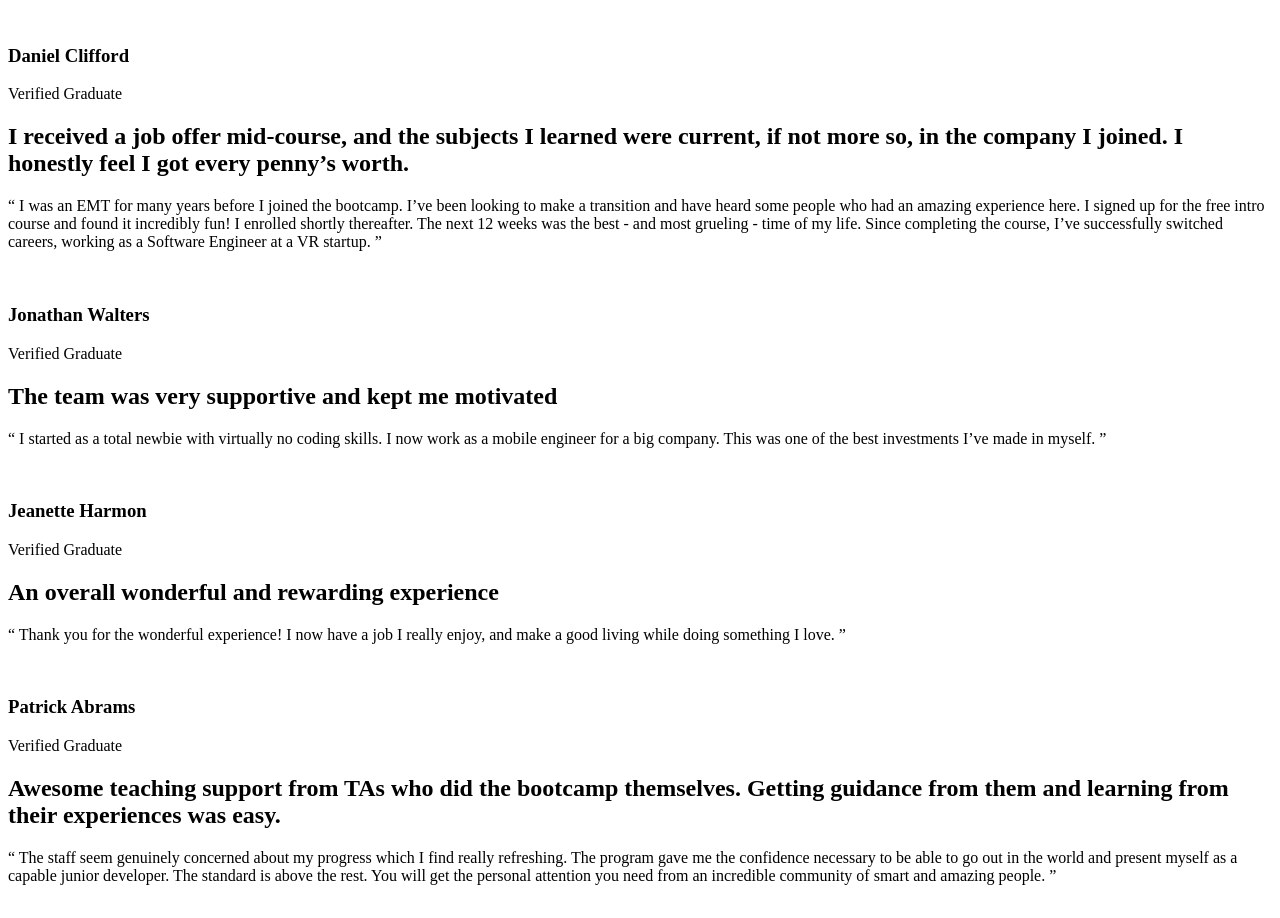
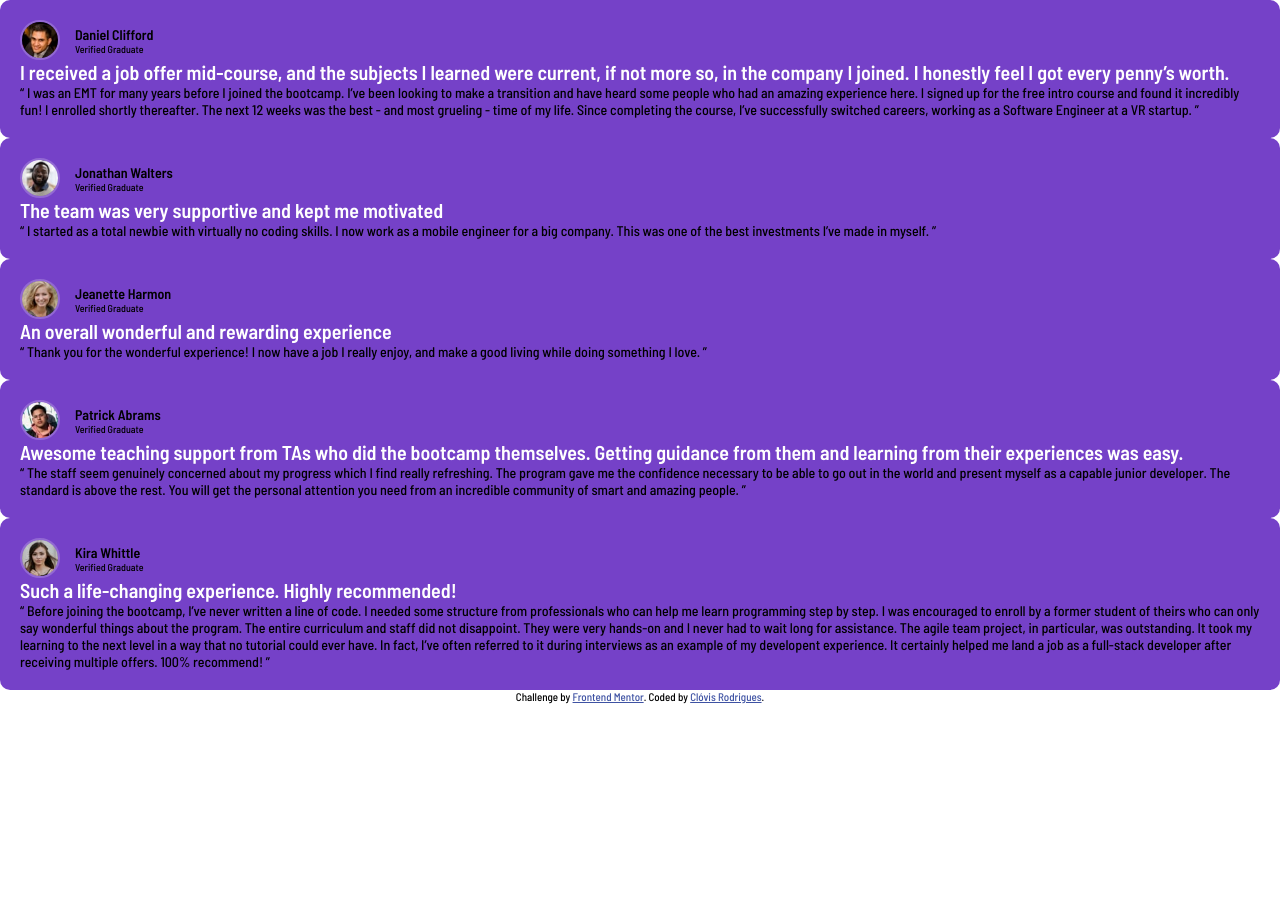
Before and after one commit to cloviswrodrigues/testimonials_grid_section, a website: page frontend/index.html in a window 1280 px wide. Shown: the top 918 px of the page. After the commit the page ends 800 px from the top, so only its background shows below. Drawn offline with Linux system fonts and the light colour scheme.

Commit message:
created style grid-item

```diff
--- a/frontend/index.html
+++ b/frontend/index.html
@@ -24,7 +24,7 @@
   <div class="grid">
     <div class="grid__item">
       <div class="profile">
-        <img src="" alt="" class="profile__img">
+        <img src="./images/image-daniel.jpg" alt="" class="profile__img">
         <div class="profile__info">
           <h3 class="profile__name">Daniel Clifford</h3>
           <span>Verified Graduate</span>
@@ -44,7 +44,7 @@
     </div>
     <div class="grid__item">
       <div class="profile">
-        <img src="" alt="" class="profile__img">
+        <img src="./images/image-jonathan.jpg" alt="" class="profile__img">
         <div class="profile__info">
           <h3 class="profile__name">Jonathan Walters</h3>
           <span>Verified Graduate</span>
@@ -60,7 +60,7 @@
     </div>
     <div class="grid__item">
       <div class="profile">
-        <img src="" alt="" class="profile__img">
+        <img src="./images/image-jeanette.jpg" alt="" class="profile__img">
         <div class="profile__info">
           <h3 class="profile__name">Jeanette Harmon</h3>
           <span>Verified Graduate</span>
@@ -76,7 +76,7 @@
     </div>
     <div class="grid__item">
       <div class="profile">
-        <img src="" alt="" class="profile__img">
+        <img src="./images/image-patrick.jpg" alt="" class="profile__img">
         <div class="profile__info">
           <h3 class="profile__name">Patrick Abrams</h3>
           <span>Verified Graduate</span>
@@ -95,7 +95,7 @@
     </div>
     <div class="grid__item">
       <div class="profile">
-        <img src="" alt="" class="profile__img">
+        <img src="./images/image-kira.jpg" alt="" class="profile__img">
         <div class="profile__info">
           <h3 class="profile__name">Kira Whittle</h3>
           <span>Verified Graduate</span>
--- a/frontend/scss/_base.scss
+++ b/frontend/scss/_base.scss
@@ -12,3 +12,9 @@ $color-light-grayish-blue: hsl(210, 46%, 95%);
     padding: 0;
     box-sizing: border-box;
 }
+
+html {
+    font-size: 10px;
+    font-family: 'Barlow Semi Condensed', sans-serif;
+    font-weight: 500;
+}
--- /dev/null
+++ b/frontend/scss/_component.scss
@@ -0,0 +1,34 @@
+.grid {
+
+    &__item {
+        background-color: $color-moderate-violet;
+        border-radius: 1rem;
+        padding: 2rem;
+    }
+
+    .profile {
+        display: flex;
+        align-items: center;
+
+        &__img {
+            width: 4rem;
+            border-radius: 50%;
+            margin-right: 1.5rem;
+            border: 2px solid lighten($color-moderate-violet, 10%);
+        }
+
+        &__name {
+            font-size: 1.4rem;
+        }
+    }
+
+    &__title {
+        font-size: 2rem;
+        font-weight: 600;
+        color: $color-white;
+    }
+
+    &__paragraph {
+        font-size: 1.4rem;
+    }
+}
--- a/frontend/scss/main.scss
+++ b/frontend/scss/main.scss
@@ -1 +1,2 @@
 @import 'base';
+@import 'component';
```
Also changed, not shown: frontend/css/style.css, 1 other file.
